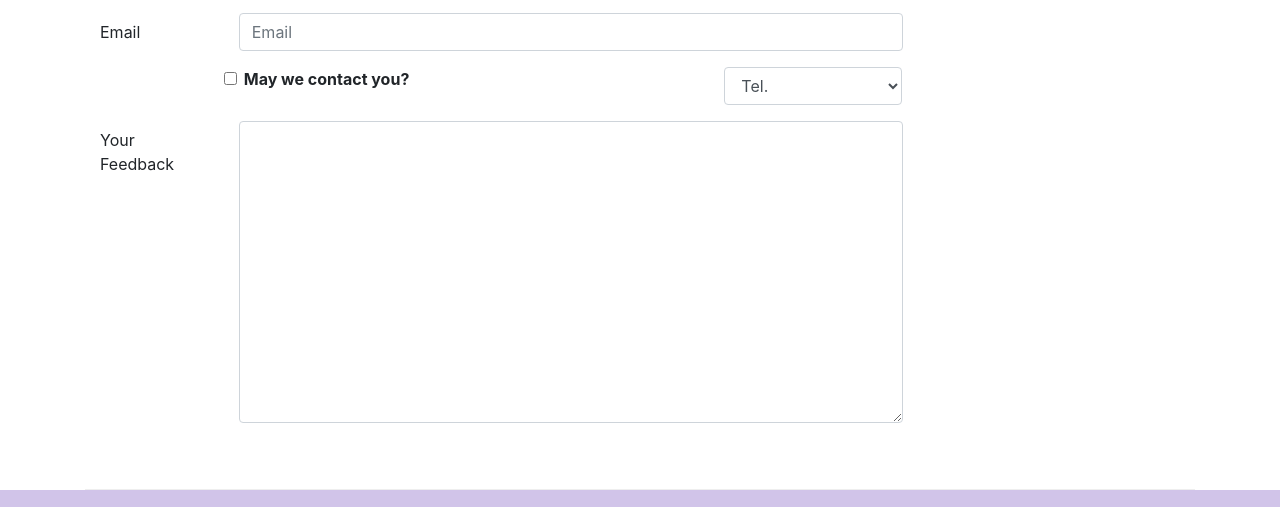
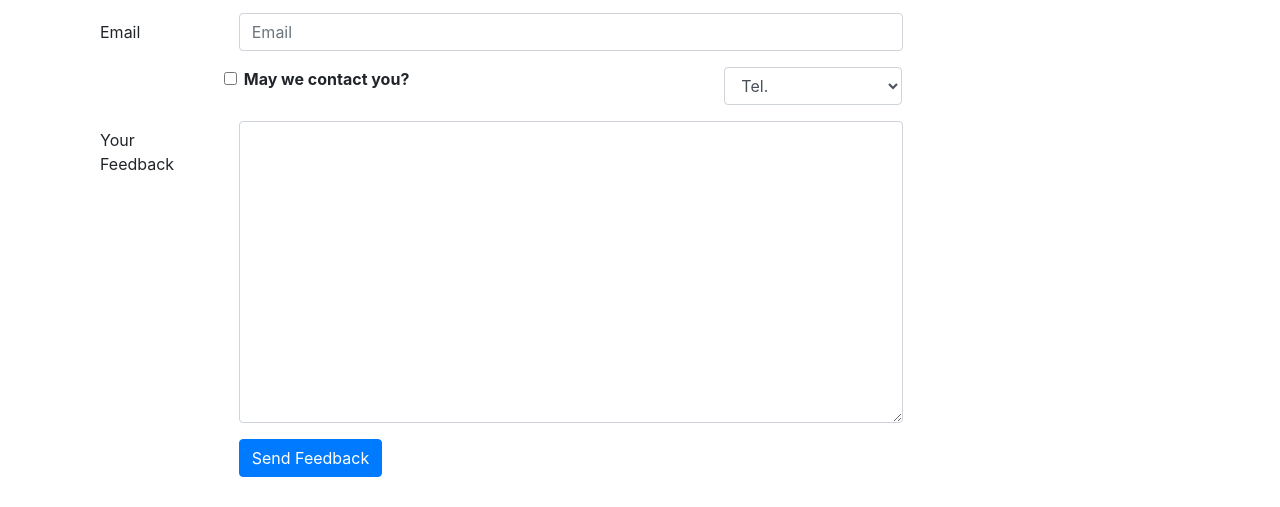
Before and after one commit to nimitbhargava/hello-bootstrap4, a website: page contactus.html in a window 1280 px wide. Shown: the part 1087-1594 px from the top of the page. Drawn offline with nearby package versions, Linux system fonts and the light colour scheme.

Commit message:
Adding the Submit Button

```diff
--- a/contactus.html
+++ b/contactus.html
@@ -142,6 +142,11 @@
                             <textarea class="form-control" id="feedback" name="feedback" rows="12"></textarea>
                         </div>
                     </div>
+                    <div class="form-group row">
+                        <div class="offset-md-2 col-md-10">
+                            <button type="submit" class="btn btn-primary">Send Feedback</button>
+                        </div>
+                    </div>
                 </form>
             </div>
             <div class="col-12 col-md">
```
